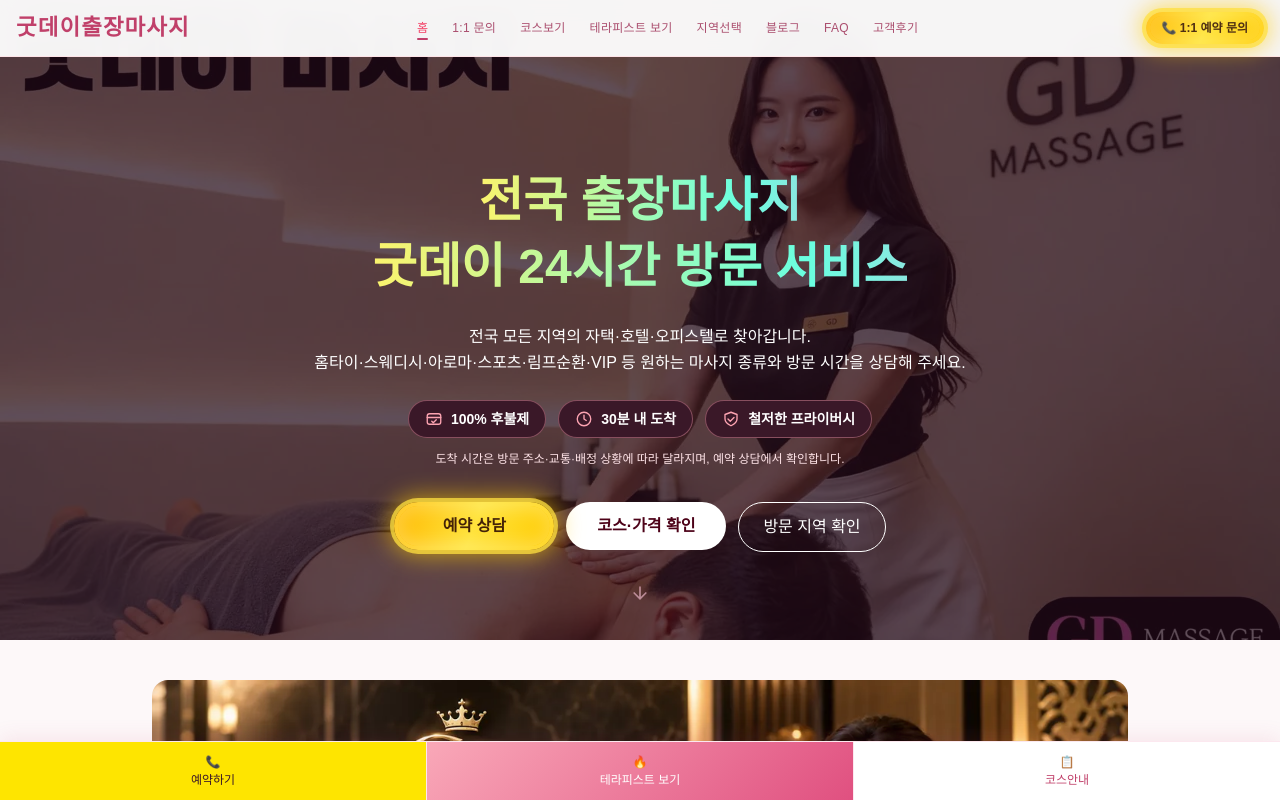
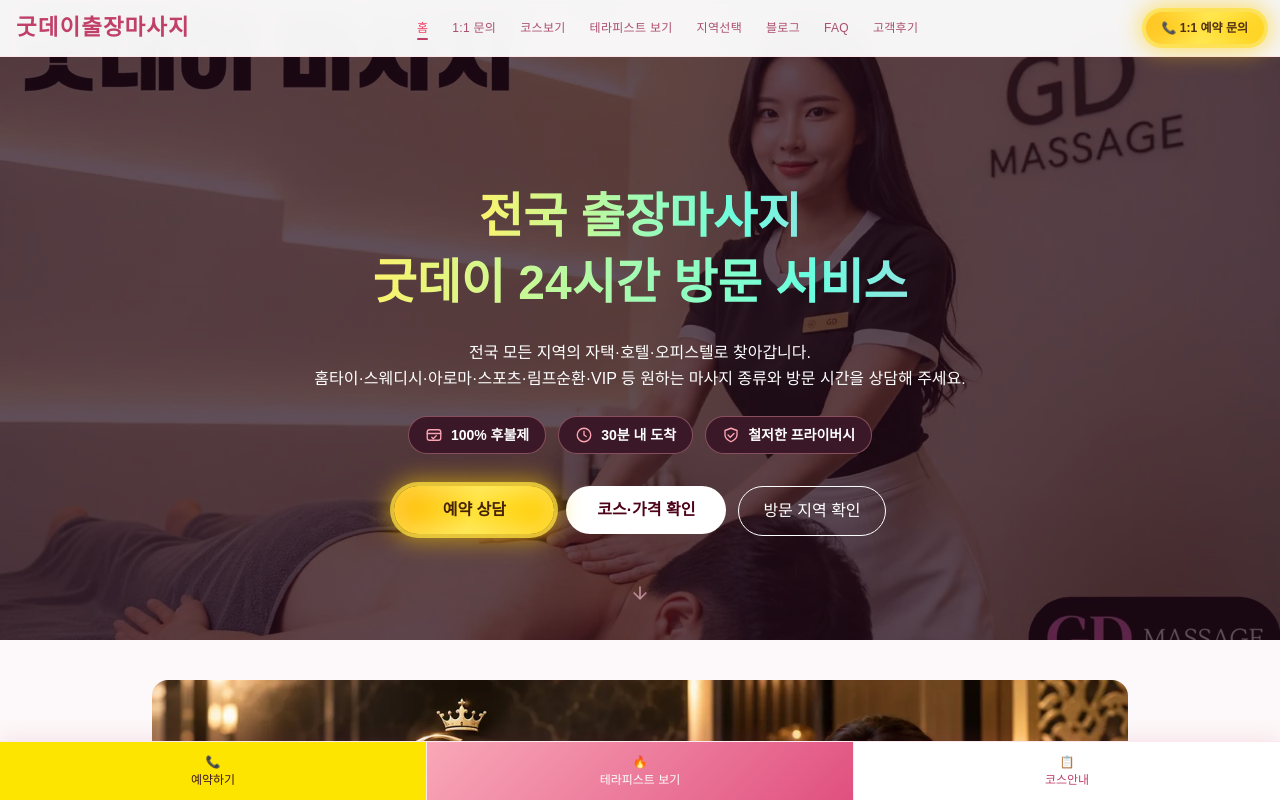
Before and after one commit to kimguang323/goodday-massage, a Next.js app: page / in a window 1280 px wide. Shown: the top 800 px of the page. Built offline with nearby package versions, Linux system fonts and the light colour scheme.

Commit message:
Remove arrival-time footnote from home hero

```diff
--- a/src/App.tsx
+++ b/src/App.tsx
@@ -1002,7 +1002,6 @@ export default function App() {
               </li>
             ))}
           </ul>
-          <p className="mt-3 text-xs leading-relaxed text-rose-100">도착 시간은 방문 주소·교통·배정 상황에 따라 달라지며, 예약 상담에서 확인합니다.</p>
           <div className="flex flex-wrap justify-center gap-3 mt-8">
             <Link to="/contact" className="booking-shimmer inline-flex h-12 w-40 items-center justify-center rounded-full bg-yellow-300 text-rose-950 px-3 font-semibold">예약 상담</Link>
             <Link to="/services" className="inline-flex h-12 w-40 items-center justify-center rounded-full bg-white text-rose-950 px-3 font-semibold">코스·가격 확인</Link>
```
